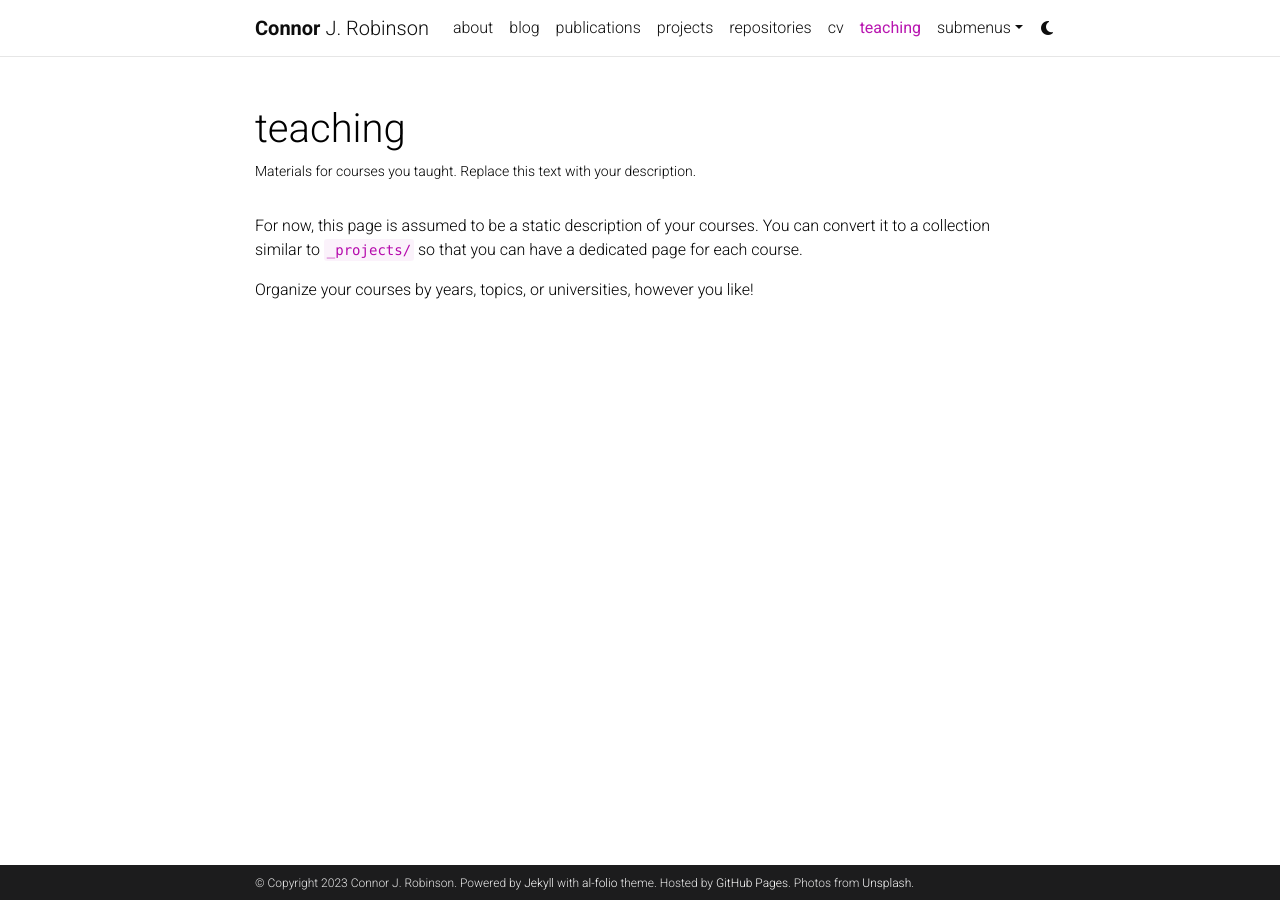
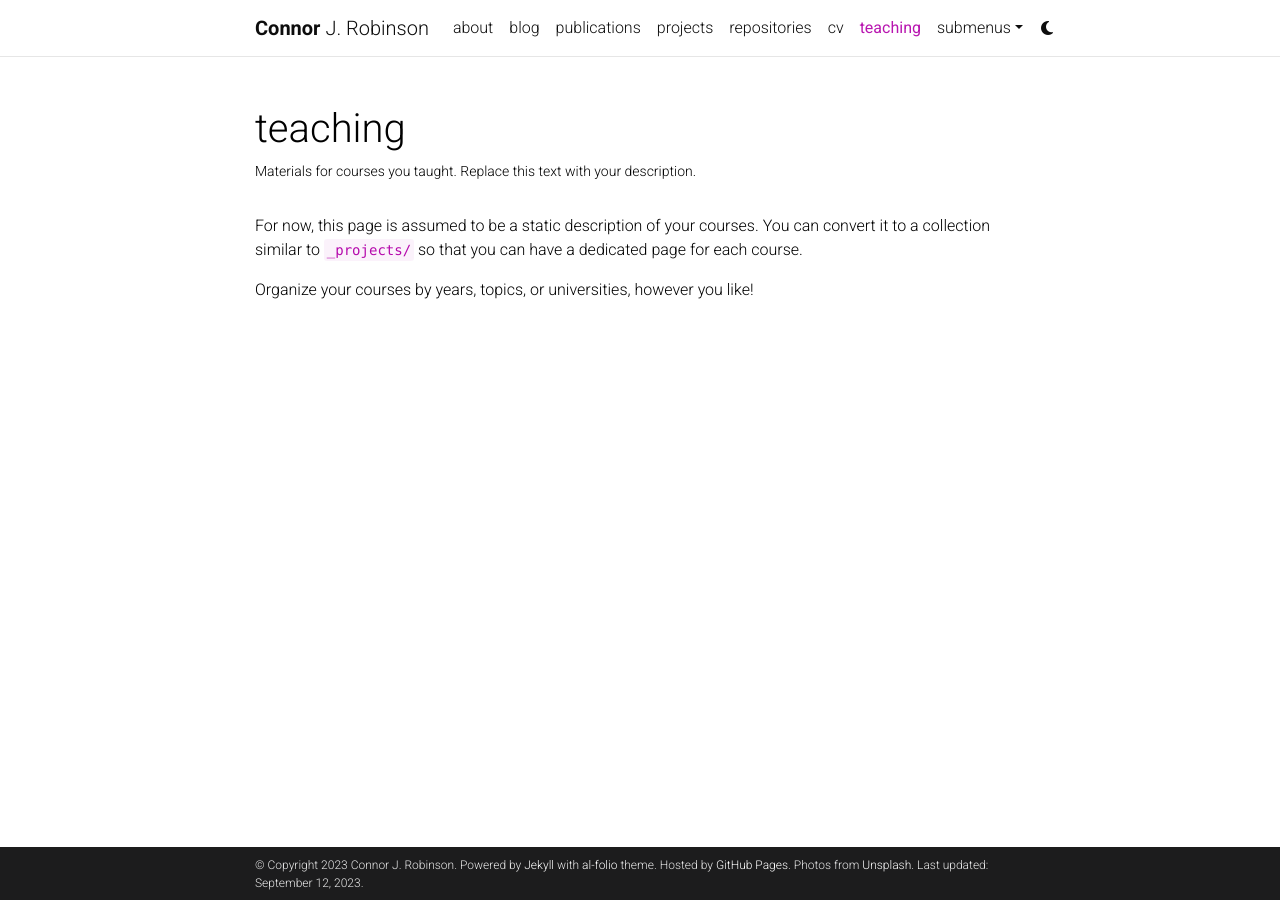
Before and after one commit to cjrobinson8/cjrobinson8.github.io, a Jekyll site: the page built from _pages/teaching.md, in a window 1280 px wide. Built offline with Jekyll 4.4.1, drawn with Linux system fonts in a browser that asks for light colours; comment, search, counter and statistics services are not loaded; a style sheet for code colours, icons or effects is not loaded; part of the change alters nothing that is shown.

Commit message:
Update _config.yml

```diff
--- a/_config.yml
+++ b/_config.yml
@@ -19,8 +19,8 @@ lang: en # the language of your site (for example: en, fr, cn, ru, etc.)
 icon: ⚛️  # the emoji used as the favicon (alternatively, provide image name in /assets/img/)
 
 url: https://cjrobinson8.github.io # the base hostname & protocol for your site
-baseurl: /al-folio # the subpath of your site, e.g. /blog/
-last_updated: false # set to true if you want to display last updated in the footer
+baseurl: /cjrobinson8.github.io/ # the subpath of your site, e.g. /blog/
+last_updated: true # set to true if you want to display last updated in the footer
 impressum_path:  # set to path to include impressum link in the footer, use the same path as permalink in a page, helps to conform with EU GDPR
 
 # -----------------------------------------------------------------------------
@@ -71,16 +71,16 @@ og_image: # The site-wide (default for all links) Open Graph preview image
 # Social integration
 # -----------------------------------------------------------------------------
 
-github_username: # your GitHub user name
+github_username: cjrobinson8 # your GitHub user name
 gitlab_username: # your GitLab user name
 twitter_username: # your Twitter handle
 mastodon_username: # your mastodon instance+username in the format instance.tld/@username
-linkedin_username: # your LinkedIn user name
+linkedin_username: ConnorJamesRobinson # your LinkedIn user name
 telegram_username: # your Telegram user name
 scholar_userid: # your Google Scholar ID
 semanticscholar_id: # your Semantic Scholar ID
 whatsapp_number: # your WhatsApp number (full phone number in international format. Omit any zeroes, brackets, or dashes when adding the phone number in international format.)
-orcid_id: # your ORCID ID
+orcid_id: 0000-0003-0934-2616 # your ORCID ID
 medium_username: # your Medium username
 quora_username: # your Quora username
 publons_id: # your ID on Publons
@@ -107,7 +107,7 @@ discord_id: # your discord id (18-digit unique numerical identifier)
 zotero_username: # your zotero username
 
 contact_note: >
-  You can even add a little note about which of these is the best way to reach you.
+  Contact me via email or Linkdin.
 
 # -----------------------------------------------------------------------------
 # Analytics and search engine verification
```
